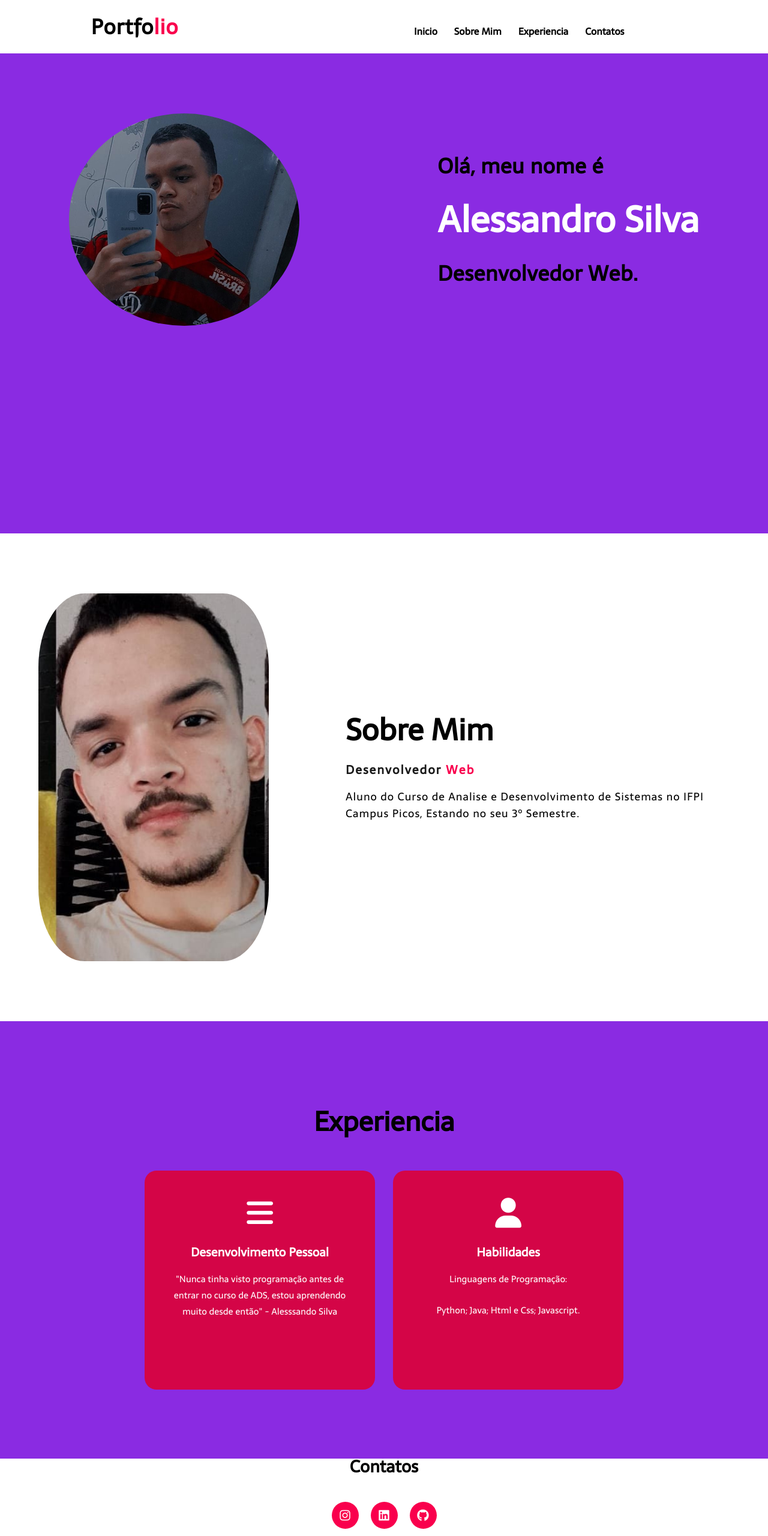
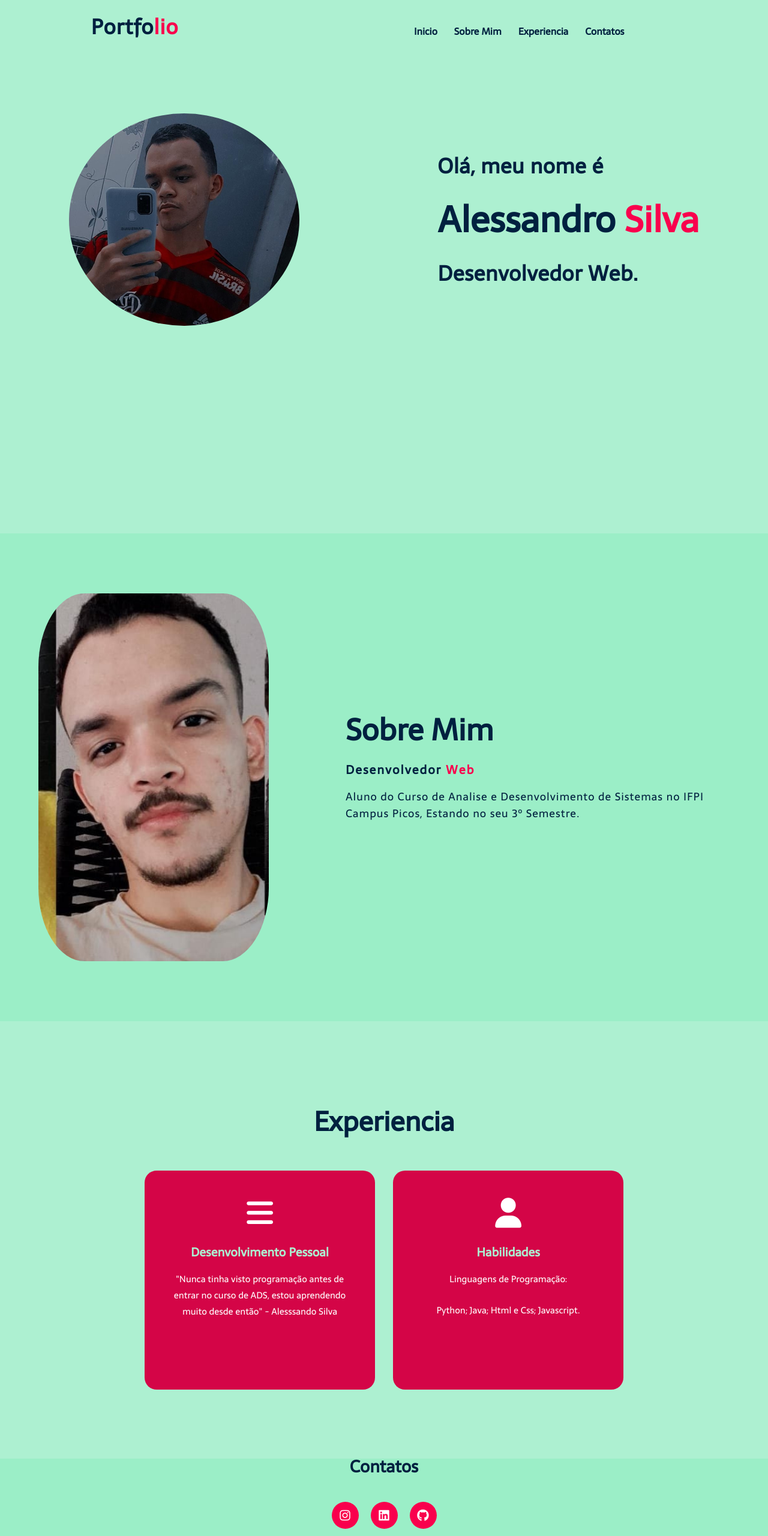
Before and after one commit to AlessandroVianaSilva/AlessandroVianaSilva.github.io, a plain HTML site: page index.html in a window 1280 px wide. Shown: the top 2560 px of the page at 60% size. Drawn offline with nearby package versions, Linux system fonts and the light colour scheme.

Commit message:
Mudando a aparencia do site

```diff
--- a/css/style.css
+++ b/css/style.css
@@ -8,13 +8,13 @@
 .inicio{
     height: 100vh;
     width: 100%;
-    background-color:blueviolet;
+    background-color: #adf0d1;
     background-position: center;
     background-size: cover;
 }
 header{
     display: flex;
-    background-color: #fff;
+    background-color: #adf0d1;
     justify-content: space-around;
     padding: 1rem 0;
     align-items: center;
@@ -26,11 +26,11 @@ nav{
     padding-top: 15px;
     padding-left: 7%;
     padding-right: 5%;
-    background-color: white;
+    background-color: #adf0d1;
 
 }
 .logo{
-    color: black;
+    color: #00203f;
     font-size: 35px;
     letter-spacing: 1px;
     cursor: pointer;
@@ -45,7 +45,7 @@ nav ul li{
     margin-right: 1.5rem;
 }
 nav ul li a{
-    color: black;
+    color: #00203f;
     text-decoration: none;
     font-weight: bold;
     text-transform: capitalize;
@@ -70,7 +70,7 @@ nav ul a:hover{
     }
     .toggle{
         display: inline;
-        color: #191919;
+        color: #00203f;
         font-size: 24px;
     }
     .close{
@@ -83,14 +83,14 @@ nav ul a:hover{
     }
     .close:hover{
         background-color: #f9004d;
-        color: #fff;
+        color: #00203f;
     }
     nav{
         position: fixed;
         top: 0;
         right: -100%;
-        background-color: #fff;
-        color: #191919;
+        background-color: #adf0d1;
+        color: #00203f;
         width: 35%;
         height: 100vh;
         padding: 24px 0;
@@ -147,6 +147,7 @@ nav ul a:hover{
     align-items: center;
     justify-content: space-around;
     padding: 100px 0;
+    background-color: #adf0d1;
 }
 .inicio-e-descricao img{
     border-radius: 50%;
@@ -154,13 +155,13 @@ nav ul a:hover{
     max-height: auto;
 }
 .descricao-inicio h1{
-    color: white;
+    color: #00203f;
     margin: 12px 0px 12px;
     font-size: 60px;
 }
 
 .descricao-inicio h2{
-    color: black;
+    color: #00203f;
     letter-spacing: 0.5px;
     font-size: 35px;
 }
@@ -168,7 +169,7 @@ nav ul a:hover{
 .sobre{
     width: 100%;
     padding: 100px 0px;
-    background-color: white;
+    background-color: #9beec7;
     display: flex;
 }
 .sobre img{
@@ -187,33 +188,33 @@ nav ul a:hover{
     justify-content: space-around;
 }
 .sobre-text h2{
-    color: black;
+    color: #00203f;
     font-size: 50px;
     text-transform: capitalize;
     margin-bottom: 10px;
 }
 .sobre-text h3{
-    color: #191919;
+    color: #00203f;
     letter-spacing: 2px;
     font-size: 20px;
     margin-bottom: 15px;
     text-transform: capitalize;
 }
 .sobre-text p{
-    color: black;
+    color: #00203f;
     letter-spacing: 1px;
     line-height: 28px;
     font-size: 18px;
     margin-bottom: 45px;
 }
 .experiencia{
-    background: blueviolet;
+    background: #adf0d1;
     width: 100%;
     padding: 100px 0px;
 
 }
 .titulo h3{
-    color: black;
+    color: #00203f;
     font-size: 45px;
     display: flex;
     width: 80%;
@@ -244,16 +245,16 @@ nav ul a:hover{
     display: block;
     text-align: center;
     margin: 25px 0px;
-    color: #fff;
+    color: #ffffff;
 }
 h4{
-    color: white;
+    color: #adf0d1;
     font-size: 20px;
     margin-bottom: 15px;
     text-align: center;
 }
 .texto-caixa p{
-    color: white;
+    color: #ffffff;
     font-size: 15px;
     line-height: 27px;
     margin-bottom: 25px;
@@ -263,7 +264,7 @@ h4{
 footer{
     width: 100%;
     height: 130px;
-    background: white;
+    background: #9beec7;
     display: flex;
     align-items: center;
     flex-direction: column;
@@ -271,12 +272,12 @@ footer{
 }
 footer p:nth-child(1){
     font-size: 28px;
-    color: black;
+    color: #00203f;
     margin-bottom: 14px;
     font-weight: bold;
 }
 footer p:nth-child(2){
-    color: black;
+    color: #00203f;
     font-size: 18px;
     width: 50%;
     text-align: center;
@@ -294,7 +295,7 @@ footer p:nth-child(2){
     background: #f9004d;
     border-radius: 50%;
     margin: 22px 10px;
-    color: white;
+    color: #ffffff;
     text-decoration: none;
     font-size: 20px;
 }
--- a/index.html
+++ b/index.html
@@ -49,7 +49,7 @@
           <img src="imgs/perfil-inicio.jpeg" alt="perfil1" />
         <div class="descricao-inicio">
           <h2>Olá, meu nome é</h2>
-          <h1>Alessandro Silva</h1>
+          <h1>Alessandro <span>Silva</span></h1>
           <h2>Desenvolvedor Web.</h2>
         </div>
       </div>
```
